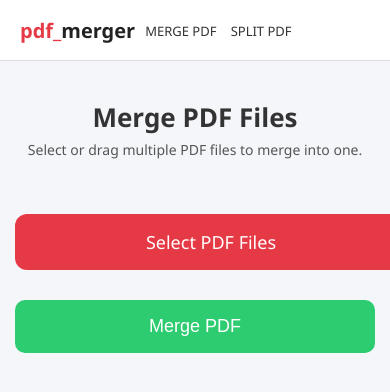
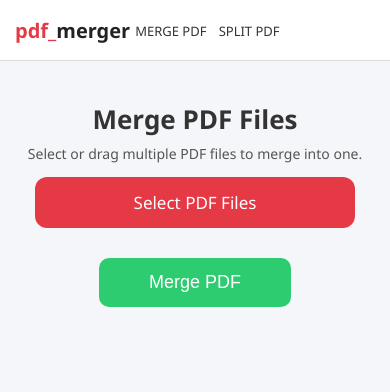
Before and after one commit to kiritosahai/pdf_merger, a Flask app: page / in a window 390 px wide. Shown: the top 392 px of the page. Run offline with Flask 3, Linux system fonts and the light colour scheme.

Commit message:
Update index.html

```diff
--- a/templates/index.html
+++ b/templates/index.html
@@ -108,7 +108,7 @@
 @media (max-width: 600px) {
 
     .navbar {
-        padding: 0 20px;
+        padding: 0 15px;
     }
 
     .logo {
@@ -116,12 +116,12 @@
     }
 
     .nav-links {
-        margin-left: 10px;
+        margin-left: 5px;
     }
 
     .nav-links a {
         font-size: 13px;
-        margin-right: 10px;
+        margin-right: 8px;
     }
 
     .main {
@@ -131,32 +131,34 @@
 
     .main h1 {
         font-size: 26px;
-        line-height: 32px;
     }
 
     .main p {
         font-size: 14px;
-        line-height: 20px;
-        padding: 0 5px;
     }
 
-    .upload-btn,
-    .merge-btn,
+    /* ✅ Fix Select PDF File button */
+    .upload-btn {
+        width: 100%;
+        padding: 14px 0;
+        font-size: 17px;
+        max-width: 320px;
+        margin: 0 auto;
+    }
+
     .split-btn {
         width: 100%;
-        padding: 16px;
+        padding: 14px;
         font-size: 18px;
+        max-width: 320px;
+        margin: 20px auto 0 auto;
     }
 
     .range-box input {
-        width: 48%;
+        width: 45%;
         padding: 10px;
+        margin-bottom: 10px;
         font-size: 16px;
-        margin-bottom: 10px;
-    }
-
-    #file-list div {
-        font-size: 14px;
     }
 }
 
```
